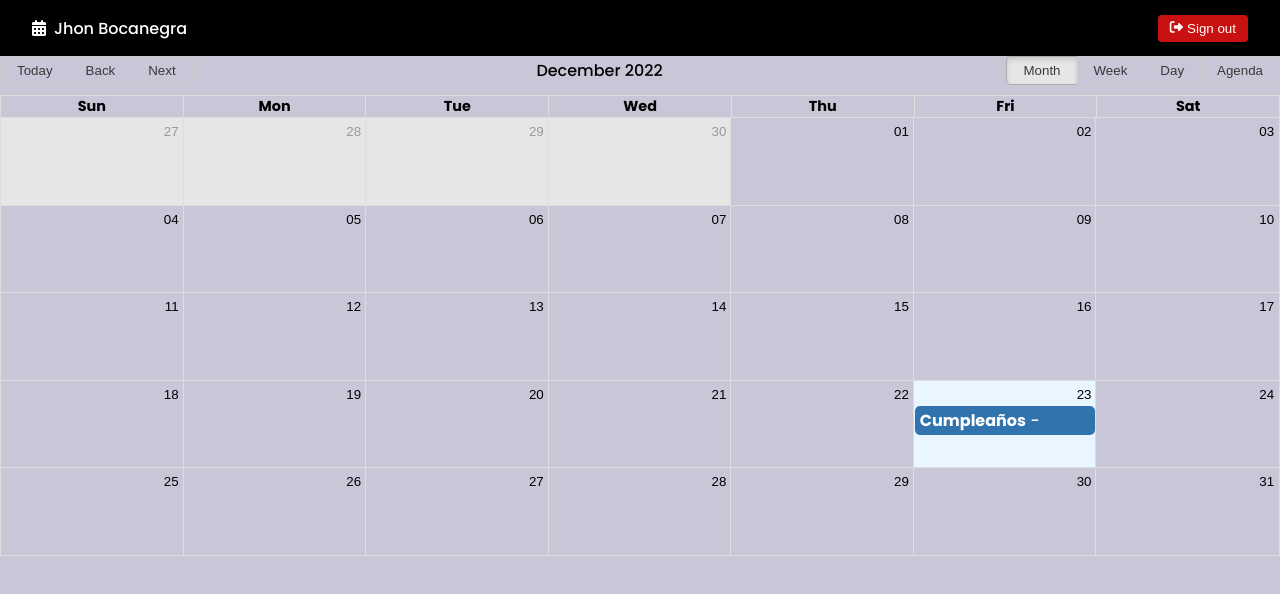
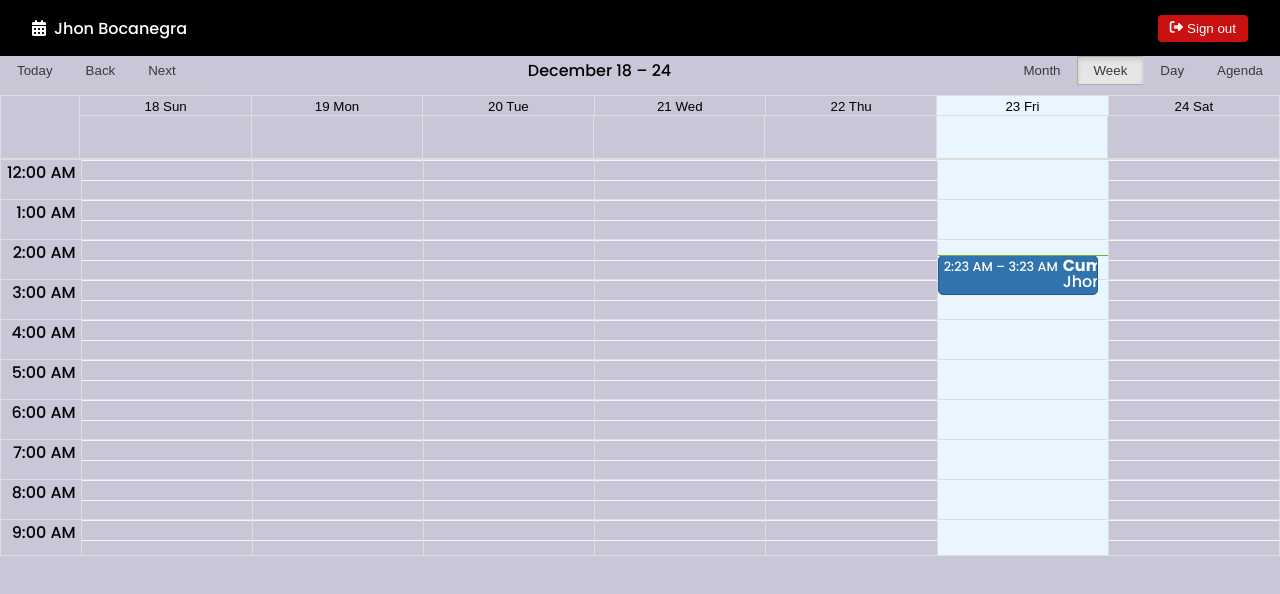
Before and after one commit to JhonEduard26/calendar, a React (Vite) app: page / in a window 1280 px wide. Shown: the top 594 px of the page. Built offline with nearby package versions, Linux system fonts and the light colour scheme.

Commit message:
[ADD] calendar events

```diff
--- a/src/calendar/components/CalendarEvent.jsx
+++ b/src/calendar/components/CalendarEvent.jsx
@@ -5,7 +5,7 @@ export const CalendarEvent = ({event}) => {
   return (
     <>
       <strong>{title}</strong>
-      <span> - {user.name}</span>
+      <span> - {user}</span>
     </>
   )
 }
--- a/src/calendar/pages/CalendarPage.jsx
+++ b/src/calendar/pages/CalendarPage.jsx
@@ -1,3 +1,4 @@
+import { useState } from 'react'
 import { Calendar } from 'react-big-calendar'
 import 'react-big-calendar/lib/css/react-big-calendar.css'
 import { addHours } from 'date-fns'
@@ -16,6 +17,21 @@ const events = [
 ]
 
 export const CalendarPage = () => {
+
+  const [lastView, setLastView] = useState(localStorage.getItem('lastView') || 'week')
+
+  const onDoubleClick = (event) => {
+    console.log({doubleClick: event})
+  }
+
+  const onSelect = (event) => {
+    console.log({click: event})
+  }
+
+  const onViewChanged = (event) => {
+    localStorage.setItem('lastView', event)
+  }
+
   return (
     <>
     <Navbar />
@@ -25,10 +41,14 @@ export const CalendarPage = () => {
       events={events}
       startAccessor="start"
       endAccessor="end"
+      defaultView={lastView}
       style={{ height: 500 }}
       components={{
         event: CalendarEvent
       }}
+      onDoubleClickEvent={onDoubleClick}
+      onSelectEvent={onSelect}
+      onView={onViewChanged}
     />
     </>
   )
```
